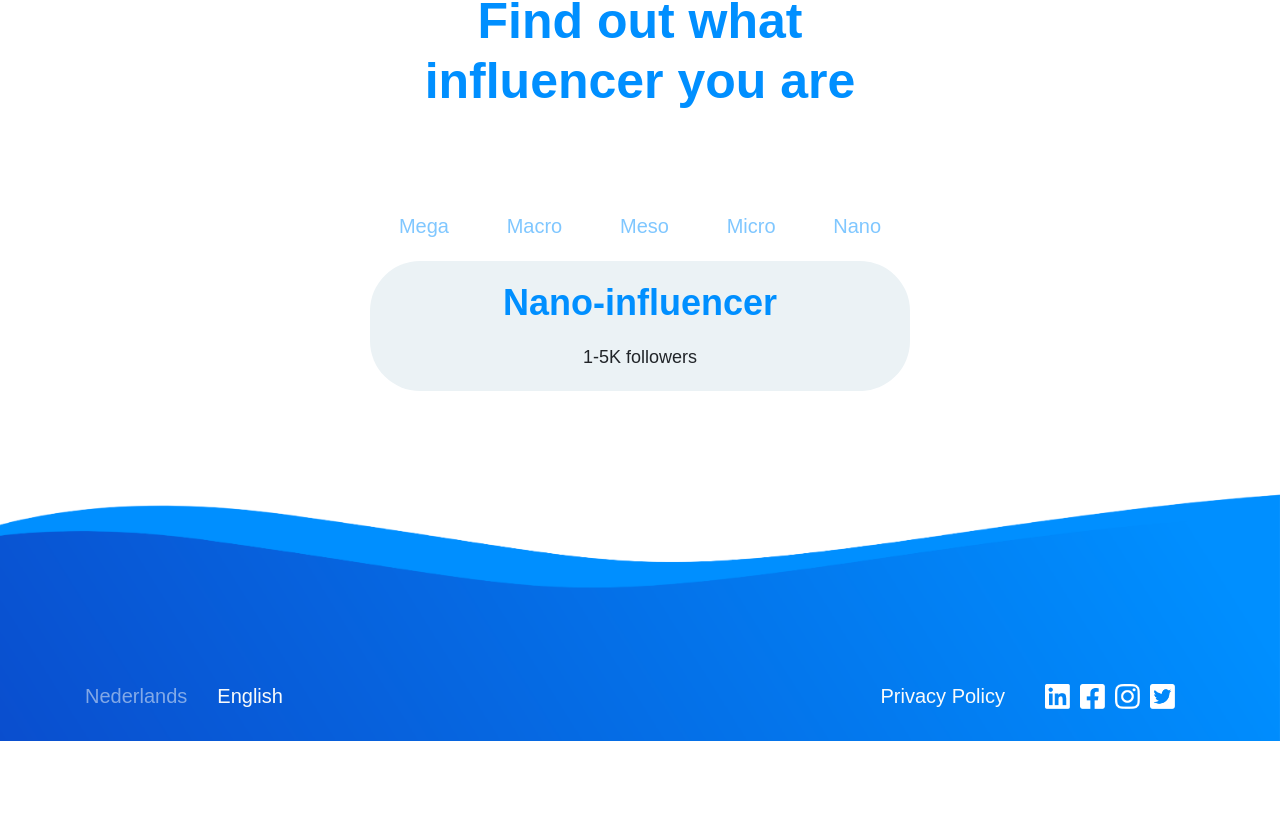
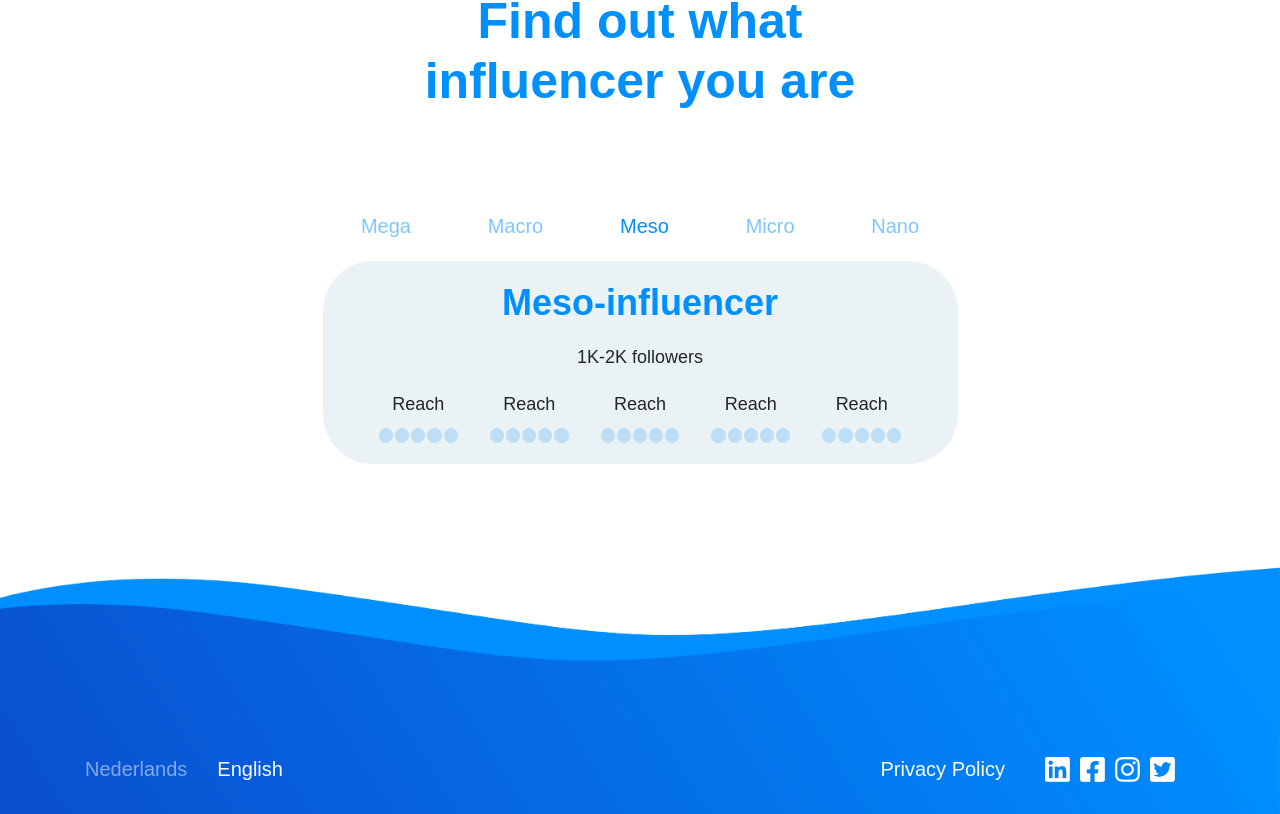
Before and after one commit to yorbenGoor123/Connus-website-integration, a React (Create React App) app in the folder client/: page / in a window 1280 px wide. Shown: the part 2206-3020 px from the top of the page. Before the commit the page ends 2947 px from the top, so only its background shows below. Built offline with nearby package versions, Linux system fonts and the light colour scheme; a web font is replaced by a local one.

Commit message:
further action onto influencer section

```diff
--- a/client/src/app/_sass/components/Button.scss
+++ b/client/src/app/_sass/components/Button.scss
@@ -103,17 +103,16 @@
     display: flex;
     justify-content: space-around;
 
-    p {
-        color: $blue !important;
-        font-family: $primary-font;
-        cursor: pointer !important;
-        font-weight: 100;
-        font-size: $font-size-button;
+    .influencer-button {
         opacity: 0.5;
-        transition: ease-in-out 0.5s;
-    }
+        transition: cubic-bezier(0.68, -0.55, 0.265, 1.55) 0.3s;
 
-    p:hover {
-        opacity: 1;
+        p {
+            color: $blue !important;
+            font-family: $primary-font;
+            cursor: pointer !important;
+            font-weight: 100;
+            font-size: $font-size-button;
+        }
     }
 }
--- a/client/src/app/_sass/partials/Influencer.scss
+++ b/client/src/app/_sass/partials/Influencer.scss
@@ -1,8 +1,9 @@
 .influencer-box {
     background-color: $lightblue;
-    padding: 20px;
+    padding: 20px 0px;
     border-radius: 50px;
     margin-top: 20px;
+    display: none;
 
     .small-title {
         margin-bottom: 20px;
@@ -12,3 +13,27 @@
         margin-bottom: 10px;
     }
 }
+
+.col-influencer {
+    margin-top: 20px;
+}
+
+.influencer-rating {
+    display: flex;
+    justify-content: center;
+    align-items: center;
+
+    &__point {
+        border-radius: 100%;
+        background-color: $blue;
+        width: 15px;
+        height: 15px;
+        margin: 1px;
+        opacity: 0.2;
+        margin-top: 10px;
+    }
+
+    .valid-point {
+        opacity: 1;
+    }
+}
--- a/client/src/app/components/buttons/InfluencerButton.js
+++ b/client/src/app/components/buttons/InfluencerButton.js
@@ -1,16 +1,10 @@
 import React from 'react';
 
-const InfluencerButton = ({used, text}) => {
+const InfluencerButton = ({text, toggle}) => {
     return (
-        used ? (
-            <div className="influencer-button">
-                <p>{ text }</p>
-            </div>
-        ) : (
-            <div className="influencer-button">
-                <p>{ text }</p>
-            </div>
-        )
+        <div className="influencer-button" onClick={toggle}>
+            <p>{ text }</p>
+        </div>
     )
 };
 
--- a/client/src/app/pages/Home.js
+++ b/client/src/app/pages/Home.js
@@ -62,7 +62,8 @@ const Home = () => {
                             color="blue-font"
                             text={Parser(text["section_three_title"])}
                         />
-
+                    </Col>
+                    <Col sizes="col-12 col-md-7">
                         <InfluencerSection />
                     </Col>
                 </CenterRow>
--- a/client/src/app/partials/Buttons/InfluencerButtons.js
+++ b/client/src/app/partials/Buttons/InfluencerButtons.js
@@ -1,14 +1,26 @@
-import React from 'react';
+import React, { useEffect } from 'react';
 import { InfluencerButton } from '../../components';
 
-const InfluencerButtons = ({handle}) => {
+const InfluencerButtons = ({handle, shown}) => {
+    useEffect(() => {
+        const buttons = document.getElementsByClassName('influencer-button');
+
+        for (let i = 0; i < buttons.length; i++) {
+            if (i === shown) {
+                buttons[shown].style.opacity = '1';
+            } else {
+                buttons[i].style.opacity = '0.5';
+            };
+        };
+    });
+
     return (
         <div className="influencer-buttons">
-            <InfluencerButton text="Mega" />
-            <InfluencerButton text="Macro" />
-            <InfluencerButton text="Meso" />
-            <InfluencerButton text="Micro" />
-            <InfluencerButton text="Nano" />
+            <InfluencerButton text="Mega" toggle={() => handle(0)} />
+            <InfluencerButton text="Macro" toggle={() => handle(1)} />
+            <InfluencerButton text="Meso" toggle={() => handle(2)} />
+            <InfluencerButton text="Micro" toggle={() => handle(3)} />
+            <InfluencerButton text="Nano" toggle={() => handle(4)} />
         </div>
     )
 };
--- a/client/src/app/partials/Influencer/InfluencerBox.js
+++ b/client/src/app/partials/Influencer/InfluencerBox.js
@@ -1,15 +1,44 @@
 import React from 'react';
 
-import { CenterRow } from '../Layout';
-import { InfluencerButton, SmallTitle, LightText } from '../../components';
+import { CenterRow, Col } from '../Layout';
+import { SmallTitle, LightText } from '../../components';
+import InfluencerRating from './InfluencerRating';
 
-const InfluencerBox = ({show}) => {
+const InfluencerBox = ({title, followers, rating, index}) => {
     return (
         <div className="influencer-box">
-            <SmallTitle text="Nano-influencer" center={true} />
-            <LightText text="1-5K followers" center={true} />
+            <SmallTitle text={title} center={true} />
+            <LightText text={followers} center={true} />
             <CenterRow>
+                <Col sizes="col-2 col-influencer">
+                    <LightText text="Reach" center={true} />
 
+                    <InfluencerRating rating={3} />
+                </Col>
+
+                <Col sizes="col-2 col-influencer">
+                    <LightText text="Reach" center={true} />
+
+                    <InfluencerRating rating={3} />
+                </Col>
+
+                <Col sizes="col-2 col-influencer">
+                    <LightText text="Reach" center={true} />
+
+                    <InfluencerRating rating={3} />
+                </Col>
+
+                <Col sizes="col-2 col-influencer">
+                    <LightText text="Reach" center={true} />
+
+                    <InfluencerRating rating={3} />
+                </Col>
+
+                <Col sizes="col-2 col-influencer">
+                    <LightText text="Reach" center={true} />
+
+                    <InfluencerRating rating={3} />
+                </Col>
             </CenterRow>
         </div>
     )
--- /dev/null
+++ b/client/src/app/partials/Influencer/InfluencerBoxes.js
@@ -0,0 +1,28 @@
+import React, { useEffect } from 'react';
+import InfluencerBox from './InfluencerBox';
+
+const InfluencerBoxes = ({handle, shown}) => {
+    useEffect(() => {
+        const boxes = document.getElementsByClassName('influencer-box');
+
+        for (let i = 0; i < boxes.length; i++) {
+            if (i === shown) {
+                boxes[shown].style.display = 'block';
+            } else {
+                boxes[i].style.display = 'none';
+            };
+        };
+    });
+
+    return (
+        <div className="influencer-boxes">
+            <InfluencerBox title="Mega-influencer" followers="1-100 followers" r />
+            <InfluencerBox title="Macro-influencer" followers="100-1K followers" />
+            <InfluencerBox title="Meso-influencer" followers="1K-2K followers" />
+            <InfluencerBox title="Micro-influencer" followers="2K-3K followers" />
+            <InfluencerBox title="Nano-influencer" followers="3K-5K followers" />
+        </div>
+    )
+};
+
+export default InfluencerBoxes;
--- /dev/null
+++ b/client/src/app/partials/Influencer/InfluencerRating.js
@@ -0,0 +1,19 @@
+import React, { useEffect } from 'react';
+
+const InfluencerRating = ({rating}) => {
+    useEffect(() => {
+
+    });
+
+    return (
+        <div className="influencer-rating">
+            <div className="influencer-rating__point"></div>
+            <div className="influencer-rating__point"></div>
+            <div className="influencer-rating__point"></div>
+            <div className="influencer-rating__point"></div>
+            <div className="influencer-rating__point"></div>
+        </div>
+    )
+};
+
+export default InfluencerRating;
--- a/client/src/app/partials/Influencer/InfluencerSection.js
+++ b/client/src/app/partials/Influencer/InfluencerSection.js
@@ -1,10 +1,12 @@
-import React from 'react';
+import React, { useState } from 'react';
 import { InfluencerButtons } from '../Buttons';
-import InfluencerBox from './InfluencerBox';
+import InfluencerBoxes from './InfluencerBoxes';
 
 const InfluencerSection = () => {
-    const toggleInfluencer = () => {
+    const [ shownIndex, setShowIndex ] = useState(2);
 
+    const toggleInfluencer = (index) => {
+        setShowIndex(index);
     };
 
     const showInfluencer = () => {
@@ -15,10 +17,12 @@ const InfluencerSection = () => {
         <div className="influencer-section">
             <InfluencerButtons
                 handle={toggleInfluencer}
+                shown={shownIndex}
             />
 
-            <InfluencerBox
-                show={showInfluencer}
+            <InfluencerBoxes
+                handle={showInfluencer}
+                shown={shownIndex}
             />
         </div>
     )
--- a/client/src/app/partials/Influencer/index.js
+++ b/client/src/app/partials/Influencer/index.js
@@ -0,0 +1,9 @@
+import InfluencerBox from './InfluencerBox';
+import InfluencerBoxes from './InfluencerBoxes';
+import InfluencerSection from './InfluencerSection';
+
+export {
+    InfluencerBox,
+    InfluencerBoxes,
+    InfluencerSection,
+};
```
Also changed, not shown: client/src/app/services/language.service.js (+10 -4 lines), 1 other file (tests, documents, lock files or other folders).
